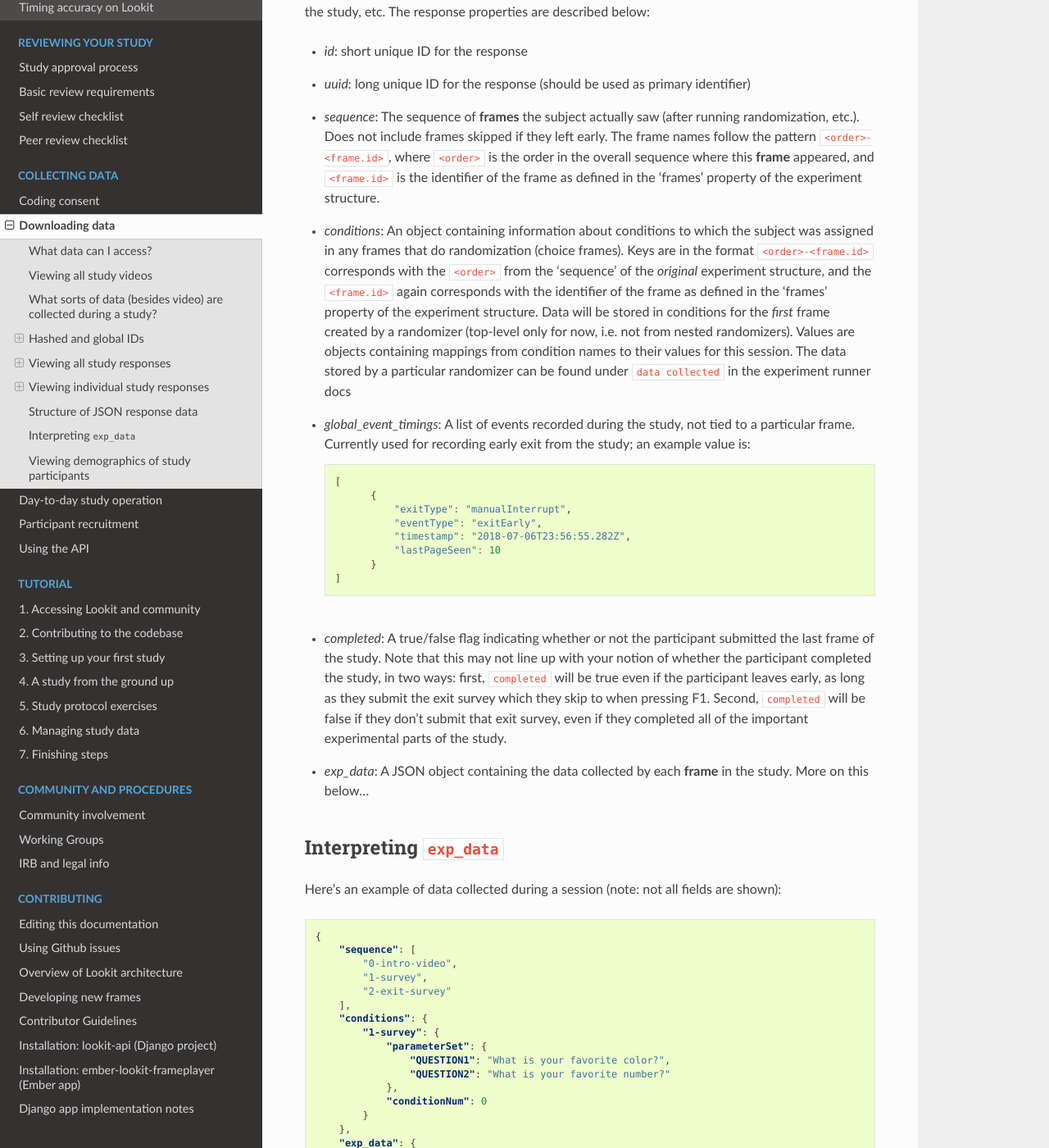
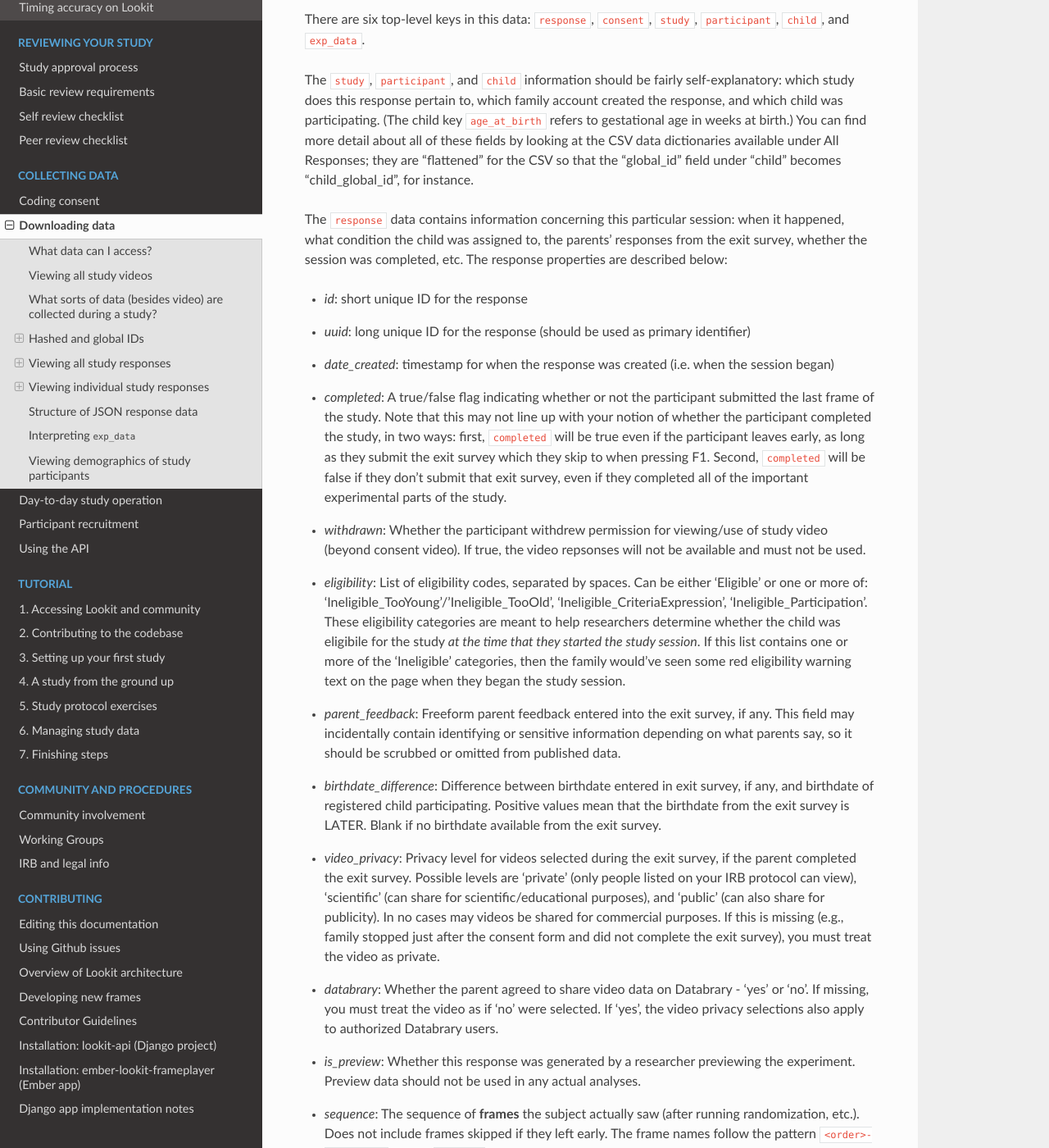
Before and after one commit to lookit/lookit-docs, a Sphinx documentation site: the page built from docs/source/researchers-experiment-data.rst, in a window 1280 px wide and 1400 px high, scrolled down 11193 px. Shown: the whole window at 82% size. Built offline with Sphinx 7.4.7 and the Read the Docs theme 2.0.0, drawn with Linux system fonts in a browser that asks for light colours; some of the changed text lies outside the part shown.

Commit message:
add eligibility to response data structure, fix other discrepancies in data download structure

```diff
--- a/docs/source/researchers-experiment-data.rst
+++ b/docs/source/researchers-experiment-data.rst
@@ -197,118 +197,56 @@
 Structure of JSON response data
 -----------------------------------
 
-The data saved when a subject participates in a study varies based on
-how that experiment is defined. Let’s start by looking
-at an example of the data you can download about a single response. (The
-``eventTimings`` objects have been shortened to show just a single
-event.)
+The data saved when a subject participates in a study varies based on how that experiment is defined. Let’s start by looking at an example of the data you can download about a single response. (The ``eventTimings`` objects have been shortened to show just a single event.)
 
 .. code:: json
 
-   {
-       "response": {
-           "id": 1190,
-           "uuid": "d96b3ba5-6806-4c09-86e2-77456163eb5a",
-           "is_preview": false,
-           "sequence": [
-               "0-video-config",
-               "1-video-consent",
-               "2-instructions",
-               "3-mood-survey",
-               "4-pref-phys-videos",
-               "5-exit-survey"
-           ],
-           "conditions": {
-               "4-pref-phys-videos": {
-                   "showStay": 18,
-                   "startType": 21
-               }
-           },
-           "exp_data": {
-               "3-mood-survey": {
-                   "active": "4",
-                   "rested": "1",
-                   "healthy": "2",
-                   "eventTimings": [
-                       {
-                           "eventType": "exp-mood-questionnaire:nextFrame",
-                           "timestamp": "2018-07-06T23:56:06.459Z"
-                       }
-                   ]
-               },
-               "0-video-config": {
-                   "eventTimings": [
-                       {
-                           "eventType": "exp-video-config:recorderReady",
-                           "timestamp": "2018-07-06T23:54:59.548Z",
-                           "streamTime": null
-                       }
-                   ]
-               },
-               "2-instructions": {
-                   "eventTimings": [
-                       {
-                           "eventType": "exp-physics-intro:nextFrame",
-                           "timestamp": "2018-07-06T23:55:53.530Z"
-                       }
-                   ]
-               },
-               "1-video-consent": {
-                   "videoId": "videoStream_0f620873-2847-4eeb-9854-df7898934c17_1-video-consent_d96b3ba5-6806-4c09-86e2-77456163eb5a_1530921346557_292",
-                   "videoList": [
-                       "videoStream_0f620873-2847-4eeb-9854-df7898934c17_1-video-consent_d96b3ba5-6806-4c09-86e2-77456163eb5a_1530921346557_292"
-                   ],
-                   "eventTimings": [
-                       {
-                           "eventType": "exp-video-consent:recorderReady",
-                           "timestamp": "2018-07-06T23:55:46.558Z",
-                           "streamTime": 0
-                       }
-                   ]
-               },
-               "5-exit-survey": {
-                   "feedback": "",
-                   "birthDate": "2018-07-03T04:00:00.000Z",
-                   "useOfMedia": "private",
-                   "withdrawal": false,
-                   "eventTimings": [
-                       {
-                           "eventType": "exp-exit-survey:nextFrame",
-                           "timestamp": "2018-07-06T23:57:02.201Z"
-                       }
-                   ],
-                   "databraryShare": "no"
-               },
-               "4-pref-phys-videos": {
-                   "videoId": "videoStream_0f620873-2847-4eeb-9854-df7898934c17_4-pref-phys-videos_d96b3ba5-6806-4c09-86e2-77456163eb5a_1530921371545_923",
-                   "videoList": [
-                       "videoStream_0f620873-2847-4eeb-9854-df7898934c17_4-pref-phys-videos_d96b3ba5-6806-4c09-86e2-77456163eb5a_1530921371545_923"
-                   ],
-                   "videosShown": [
-                       "https://s3.amazonaws.com/lookitcontents/exp-physics-final/stimuli/stay/webm/sbs_stay_near_mostly-on_book_c2_green_NN.webm",
-                       "https://s3.amazonaws.com/lookitcontents/exp-physics-final/stimuli/stay/webm/sbs_stay_mostly-on_near_book_c2_green_NN.webm"
-                   ],
-                   "eventTimings": [
-                       {
-                           "eventType": "exp-video-physics:recorderReady",
-                           "timestamp": "2018-07-06T23:56:11.549Z",
-                           "streamTime": 0
-                       }
-                   ]
-               }
-           },
-           "global_event_timings": [],
-           "completed": true
-       },
-       "study": {
-           "uuid": "0f620873-2847-4eeb-9854-df7898934c17"
-       },
-       "participant": {
-            "global_id": "",
-            "hashed_id": "6RYEUF",
-            "nickname": ""
-       },
-       "child": {
+    {
+        "response": {
+            "id": 1190,
+            "uuid": "d96b3ba5-6806-4c09-86e2-77456163eb5a",
+            "date_created": "2023-11-16 23:48:40.427194+00:00",
+            "completed": true,
+            "withdrawn": false,
+            "eligibility": [
+                "Ineligible_CriteriaExpression",
+                "Ineligible_Participation"
+            ],
+            "parent_feedback": null,
+            "birthdate_difference": 731,
+            "video_privacy": "private",
+            "databrary": "no",
+            "is_preview": false,
+            "sequence": [
+                "0-video-config",
+                "1-video-consent",
+                "2-instructions",
+                "3-mood-survey",
+                "4-pref-phys-videos",
+                "5-exit-survey"
+            ],
+            "conditions": {
+                "4-pref-phys-videos": {
+                    "showStay": 18,
+                    "startType": 21
+                }
+            }
+        },
+        "consent": {
+            "ruling": "accepted",
+            "arbiter": "Becky  Gilbert",
+            "time": "2023-11-16 23:51",
+            "comment": null
+        },
+        "study": {
+            "uuid": "0f620873-2847-4eeb-9854-df7898934c17"
+        },
+        "participant": {
+                "global_id": "",
+                "hashed_id": "6RYEUF",
+                "nickname": ""
+        },
+        "child": {
             "global_id": "",
             "hashed_id": "ccNdL6",
             "name": "",
@@ -320,69 +258,111 @@
             "condition_list": "autism_spectrum_disorder multiple_birth",
             "age_at_birth": "40 or more weeks",
             "additional_information": ""
-       }
-   }
+        },
+        "exp_data": {
+            "3-mood-survey": {
+                "active": "4",
+                "rested": "1",
+                "healthy": "2",
+                "eventTimings": [
+                    {
+                        "eventType": "exp-mood-questionnaire:nextFrame",
+                        "timestamp": "2018-07-06T23:56:06.459Z"
+                    }
+                ]
+            },
+            "0-video-config": {
+                "eventTimings": [
+                    {
+                        "eventType": "exp-video-config:recorderReady",
+                        "timestamp": "2018-07-06T23:54:59.548Z",
+                        "streamTime": null
+                    }
+                ]
+            },
+            "2-instructions": {
+                "eventTimings": [
+                    {
+                        "eventType": "exp-physics-intro:nextFrame",
+                        "timestamp": "2018-07-06T23:55:53.530Z"
+                    }
+                ]
+            },
+            "1-video-consent": {
+                "videoId": "videoStream_0f620873-2847-4eeb-9854-df7898934c17_1-video-consent_d96b3ba5-6806-4c09-86e2-77456163eb5a_1530921346557_292",
+                "videoList": [
+                    "videoStream_0f620873-2847-4eeb-9854-df7898934c17_1-video-consent_d96b3ba5-6806-4c09-86e2-77456163eb5a_1530921346557_292"
+                ],
+                "eventTimings": [
+                    {
+                        "eventType": "exp-video-consent:recorderReady",
+                        "timestamp": "2018-07-06T23:55:46.558Z",
+                        "streamTime": 0
+                    }
+                ]
+            },
+            "5-exit-survey": {
+                "feedback": "",
+                "birthDate": "2018-07-03T04:00:00.000Z",
+                "useOfMedia": "private",
+                "withdrawal": false,
+                "eventTimings": [
+                    {
+                        "eventType": "exp-exit-survey:nextFrame",
+                        "timestamp": "2018-07-06T23:57:02.201Z"
+                    }
+                ],
+                "databraryShare": "no"
+            },
+            "4-pref-phys-videos": {
+                "videoId": "videoStream_0f620873-2847-4eeb-9854-df7898934c17_4-pref-phys-videos_d96b3ba5-6806-4c09-86e2-77456163eb5a_1530921371545_923",
+                "videoList": [
+                    "videoStream_0f620873-2847-4eeb-9854-df7898934c17_4-pref-phys-videos_d96b3ba5-6806-4c09-86e2-77456163eb5a_1530921371545_923"
+                ],
+                "videosShown": [
+                    "https://s3.amazonaws.com/lookitcontents/exp-physics-final/stimuli/stay/webm/sbs_stay_near_mostly-on_book_c2_green_NN.webm",
+                    "https://s3.amazonaws.com/lookitcontents/exp-physics-final/stimuli/stay/webm/sbs_stay_mostly-on_near_book_c2_green_NN.webm"
+                ],
+                "eventTimings": [
+                    {
+                        "eventType": "exp-video-physics:recorderReady",
+                        "timestamp": "2018-07-06T23:56:11.549Z",
+                        "streamTime": 0
+                    }
+                ]
+            }
+        }
+    }
 
-There are four top-level keys in this data: ``response``, ``study``,
-``participant``, and ``child``. Study, participant, and child
-information should be fairly self-explanatory: which study does this
-response pertain to, which family account created the response, and
-which child was participating. (The child key ``age_at_birth`` refers to
-gestational age in weeks at birth.) You can find more detail about all of these fields by looking at the CSV data dictionaries available under All Responses; they are "flattened" for the CSV so that the "global_id" field under "child" becomes "child_global_id", for instance.
+There are six top-level keys in this data: ``response``, ``consent``, ``study``, ``participant``, ``child``, and ``exp_data``.
 
-The ``response`` data contains
-information concerning this particular session: when it happened, what
-condition the child was assigned to, events that happened as the family
-proceeded through the study, etc. The response properties are described
-below:
+The ``study``, ``participant``, and ``child`` information should be fairly self-explanatory: which study does this response pertain to, which family account created the response, and which child was participating. (The child key ``age_at_birth`` refers to gestational age in weeks at birth.) You can find more detail about all of these fields by looking at the CSV data dictionaries available under All Responses; they are "flattened" for the CSV so that the "global_id" field under "child" becomes "child_global_id", for instance.
+
+The ``response`` data contains information concerning this particular session: when it happened, what condition the child was assigned to, the parents' responses from the exit survey, whether the session was completed, etc. The response properties are described below:
 
 -  *id*: short unique ID for the response
--  *uuid*: long unique ID for the response (should be used as primary
-   identifier)
--  *sequence*: The sequence of **frames** the subject actually saw
-   (after running randomization, etc.). Does not include frames skipped
-   if they left early. The frame names follow the pattern
-   ``<order>-<frame.id>``, where ``<order>`` is the order in the
-   overall sequence where this **frame** appeared, and ``<frame.id>`` is
-   the identifier of the frame as defined in the ‘frames’ property of
-   the experiment structure.
--  *conditions*: An object containing information about conditions to
-   which the subject was assigned in any frames that do randomization
-   (choice frames). Keys are in the format ``<order>-<frame.id>``
-   corresponds with the ``<order>`` from the ‘sequence’ of the
-   *original* experiment structure, and the ``<frame.id>`` again
-   corresponds with the identifier of the frame as defined in the
-   ‘frames’ property of the experiment structure. Data will be stored in
-   conditions for the *first* frame created by a randomizer (top-level
-   only for now, i.e. not from nested randomizers). Values are objects
-   containing mappings from condition names to their values for this
-   session. The data stored by a particular randomizer can be found
-   under ``data collected`` in the :ref:`experiment runner docs <elf:randomization>`
--  *global_event_timings*: A list of events recorded during the study,
-   not tied to a particular frame. Currently used for recording early
-   exit from the study; an example value is:
+-  *uuid*: long unique ID for the response (should be used as primary identifier)
+-  *date_created*: timestamp for when the response was created (i.e. when the session began)
+-  *completed*: A true/false flag indicating whether or not the participant submitted the last frame of the study. Note that this may not line up with your notion of whether the participant completed the study, in two ways: first, ``completed`` will be true even if the participant leaves early, as long as they submit the exit survey which they skip to when pressing F1. Second, ``completed`` will be false if they don’t submit that exit survey, even if they completed all of the important experimental parts of the study.
+-  *withdrawn*: Whether the participant withdrew permission for viewing/use of study video (beyond consent video). If true, the video repsonses will not be available and must not be used.
+-  *eligibility*: List of eligibility codes, separated by spaces. Can be either 'Eligible' or one or more of: 'Ineligible_TooYoung'/'Ineligible_TooOld', 'Ineligible_CriteriaExpression', 'Ineligible_Participation'. These eligibility categories are meant to help researchers determine whether the child was eligibile for the study *at the time that they started the study session*. If this list contains one or more of the 'Ineligible' categories, then the family would've seen some red eligibility warning text on the page when they began the study session.
+-  *parent_feedback*: Freeform parent feedback entered into the exit survey, if any. This field may incidentally contain identifying or sensitive information depending on what parents say, so it should be scrubbed or omitted from published data.
+-  *birthdate_difference*: Difference between birthdate entered in exit survey, if any, and birthdate of registered child participating. Positive values mean that the birthdate from the exit survey is LATER. Blank if no birthdate available from the exit survey.
+-  *video_privacy*: Privacy level for videos selected during the exit survey, if the parent completed the exit survey. Possible levels are 'private' (only people listed on your IRB protocol can view), 'scientific' (can share for scientific/educational purposes), and 'public' (can also share for publicity). In no cases may videos be shared for commercial purposes. If this is missing (e.g., family stopped just after the consent form and did not complete the exit survey), you must treat the video as private.
+-  *databrary*: Whether the parent agreed to share video data on Databrary - 'yes' or 'no'. If missing, you must treat the video as if 'no' were selected. If 'yes', the video privacy selections also apply to authorized Databrary users.
+-  *is_preview*: Whether this response was generated by a researcher previewing the experiment. Preview data should not be used in any actual analyses.
+-  *sequence*: The sequence of **frames** the subject actually saw (after running randomization, etc.). Does not include frames skipped if they left early. The frame names follow the pattern ``<order>-<frame.id>``, where ``<order>`` is the order in the overall sequence where this **frame** appeared, and ``<frame.id>`` is the identifier of the frame as defined in the ‘frames’ property of the experiment structure.
+-  *conditions*: An object containing information about conditions to which the subject was assigned in any frames that do randomization (choice frames). Keys are in the format ``<order>-<frame.id>`` corresponds with the ``<order>`` from the ‘sequence’ of the *original* experiment structure, and the ``<frame.id>`` again corresponds with the identifier of the frame as defined in the ‘frames’ property of the experiment structure. Data will be stored in conditions for the *first* frame created by a randomizer (top-level only for now, i.e. not from nested randomizers). Values are objects containing mappings from condition names to their values for this session. The data stored by a particular randomizer can be found under ``data collected`` in the :ref:`experiment runner docs <elf:randomization>`
 
-   .. code:: javascript
 
-      [
-            {
-                "exitType": "manualInterrupt",
-                "eventType": "exitEarly",
-                "timestamp": "2018-07-06T23:56:55.282Z",
-                "lastPageSeen": 10
-            }
-      ]
+The ``consent`` key contains information
+-  *ruling*: Most recent consent video ruling: one of 'accepted' (consent has been reviewed and judged to indidate informed consent), 'rejected' (consent has been reviewed and judged not to indicate informed consent -- e.g., video missing or parent did not read statement), or 'pending' (no current judgement, e.g. has not been reviewed yet or waiting on parent email response')
+-  *arbiter*: Name associated with researcher account that made the most recent consent ruling
+-  *time*: Timestamp of most recent consent ruling, format e.g. 2019-12-09 20:40
+-  *comment*: Comment associated with most recent consent ruling (may be used to track e.g. any cases where consent was confirmed by email)
 
--  *completed*: A true/false flag indicating whether or not the
-   participant submitted the last frame of the study. Note that this may
-   not line up with your notion of whether the participant completed the
-   study, in two ways: first, ``completed`` will be true even if the
-   participant leaves early, as long as they submit the exit survey
-   which they skip to when pressing F1. Second, ``completed`` will be
-   false if they don’t submit that exit survey, even if they completed
-   all of the important experimental parts of the study.
--  *exp_data*: A JSON object containing the data collected by each
-   **frame** in the study. More on this below...
+
+The ``exp_data`` is a JSON object containing the data collected by each **frame** in the study. More on this below...
 
 
 .. _Interpreting session data:
```
